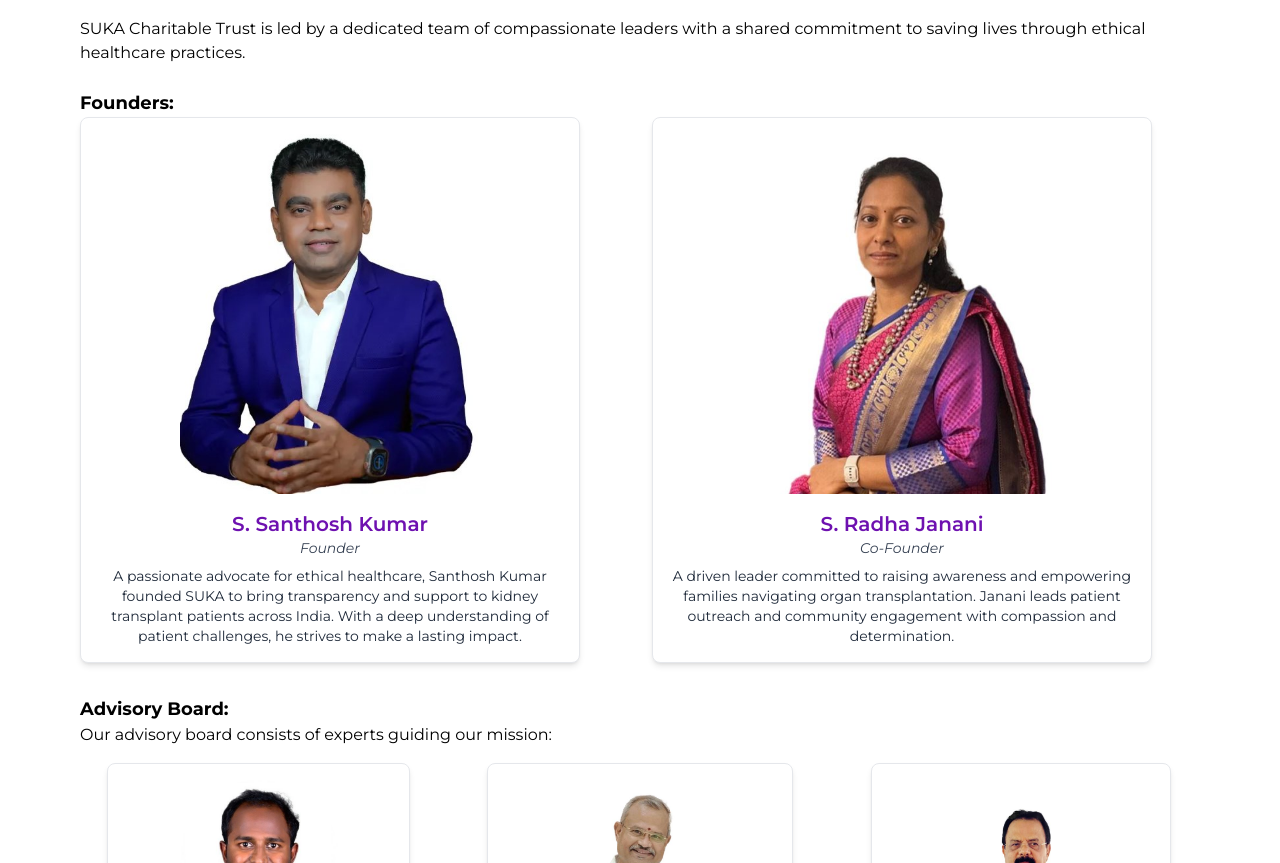
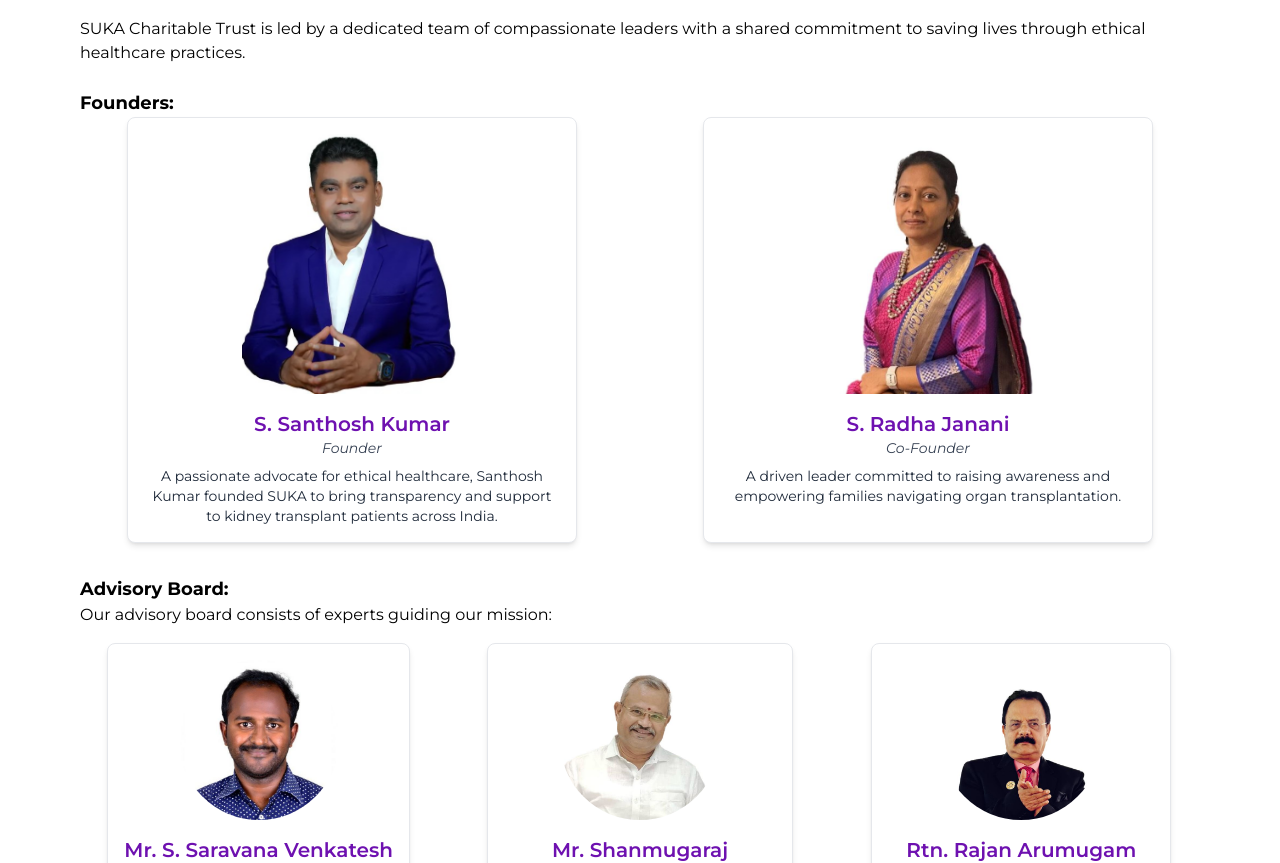
Before and after one commit to leada2025/Suka-Charitable-Trust-Full, a React (Vite) app in the folder front/: page /about in a window 1280 px wide. Shown: the part 509-1372 px from the top of the page. Built offline with nearby package versions, Linux system fonts and the light colour scheme; no server answers.

Commit message:
image size reduced

```diff
--- a/front/src/pages/AboutUs.jsx
+++ b/front/src/pages/AboutUs.jsx
@@ -63,10 +63,10 @@
         <div className="space-y-4">
           <div>
             <h4 className="font-bold text-lg">Founders:</h4>
-           <div className="grid grid-cols-1 sm:grid-cols-2 gap-6 mb-8">
+         <div className="grid grid-cols-1 sm:grid-cols-2 gap-8 justify-items-center mb-8">
   {/* Founder 1 */}
   <div
-    className="bg-white shadow-md rounded-lg p-4 text-center item-center border border-gray-200 md:w-[500px]"
+    className="bg-white shadow-md rounded-lg p-4 text-center border border-gray-200 w-full max-w-[450px]"
     data-aos="zoom-in-right"
     data-aos-delay="100"
   >
@@ -74,36 +74,39 @@
       <img
         src="Santhosh Kumar.jpg"
         alt="S. Santhosh Kumar"
-      className="w-[300px] h-[360px] md:w-[300px] md:h-[360px] object-cover justify-content-center rounded-lg mb-4"
+        className="w-[220px] h-[260px] object-cover rounded-lg mb-4"
       />
     </div>
     <h5 className="text-xl font-semibold text-purple-800">S. Santhosh Kumar</h5>
     <p className="text-sm text-gray-700 italic mb-2">Founder</p>
     <p className="text-gray-800 text-sm">
-      A passionate advocate for ethical healthcare, Santhosh Kumar founded SUKA to bring transparency and support to kidney transplant patients across India. With a deep understanding of patient challenges, he strives to make a lasting impact.
+      A passionate advocate for ethical healthcare, Santhosh Kumar founded SUKA
+      to bring transparency and support to kidney transplant patients across India.
     </p>
   </div>
 
   {/* Founder 2 */}
   <div
-    className="bg-white shadow-md rounded-lg p-4 text-center item-center border border-gray-200 md:w-[500px]"
+    className="bg-white shadow-md rounded-lg p-4 text-center border border-gray-200 w-full max-w-[450px]"
     data-aos="zoom-in-left"
     data-aos-delay="200"
   >
     <div className="flex justify-center">
       <img
         src="S. Radha Janani.JPG"
-      alt="S. Radha Janani.jpg"
-       className="w-[300px] h-[360px] md:w-[300px] md:h-[360px] object-cover justify-content-center rounded-lg mb-4"
+        alt="S. Radha Janani"
+        className="w-[220px] h-[260px] object-cover rounded-lg mb-4"
       />
     </div>
     <h5 className="text-xl font-semibold text-purple-800">S. Radha Janani</h5>
     <p className="text-sm text-gray-700 italic mb-2">Co-Founder</p>
     <p className="text-gray-800 text-sm">
-      A driven leader committed to raising awareness and empowering families navigating organ transplantation. Janani leads patient outreach and community engagement with compassion and determination.
+      A driven leader committed to raising awareness and empowering families navigating
+      organ transplantation.
     </p>
   </div>
 </div>
+
 
           </div>
 
```
Lines whose indentation alone changed are shown as unchanged.
